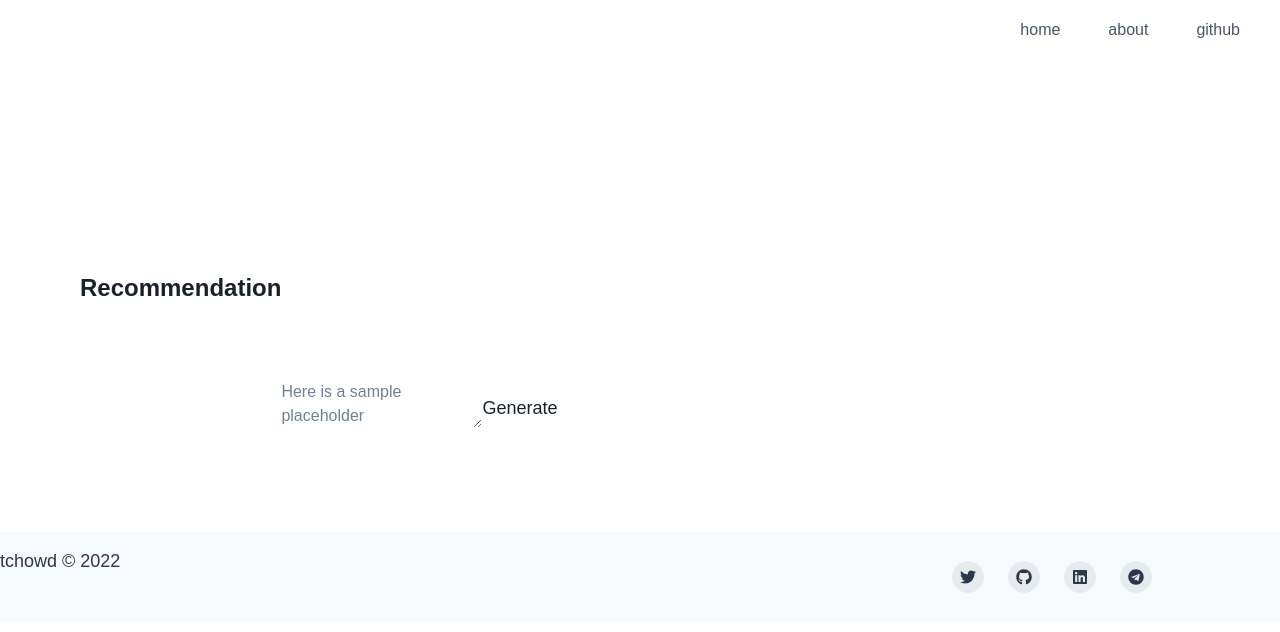
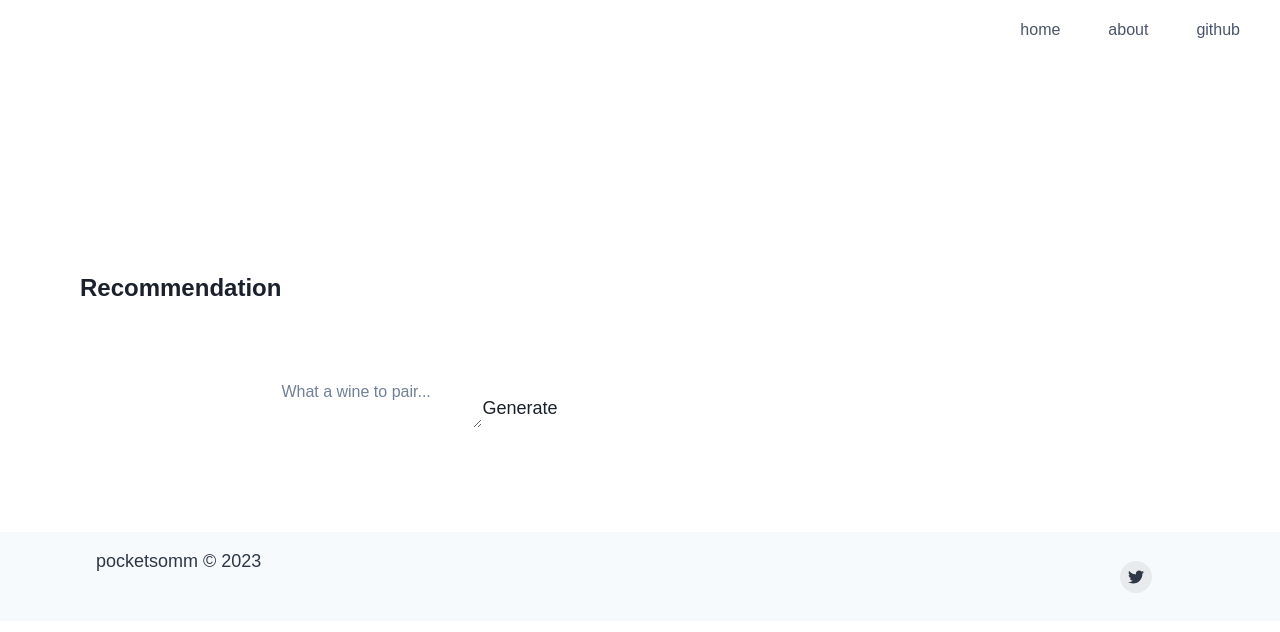
Before and after one commit to tchowd/pocketsomm, a Next.js app: page /foodpairing in a window 1280 px wide. Shown: the top 632 px of the page. Built offline with nearby package versions, Linux system fonts and the light colour scheme.

Commit message:
cleaning up output

```diff
--- a/pages/components/Footer.tsx
+++ b/pages/components/Footer.tsx
@@ -54,19 +54,10 @@ import {
           spacing={4}
           justify={{ base: 'center', md: 'space-between' }}
           align={{ base: 'center', md: 'center' }}>
-          <Text>tchowd © 2022 </Text>
+          <Text marginLeft={'6rem'}>pocketsomm © 2023 </Text>
           <Stack direction={'row'} spacing={6}>
             <SocialButton label={'Twitter'} href="https://twitter.com/tchowd_">
               <FaTwitter />
-            </SocialButton>
-            <SocialButton label={'Github'} href="https://github.com/turja-c">
-              <FaGithub />
-            </SocialButton>
-            <SocialButton label={'Linkedin'} href="https://linkedin.com/in/tchowd">
-              <FaLinkedin />
-            </SocialButton>
-            <SocialButton label={'Telegram'} href='https://telegram.org/tchowd'>
-              <FaTelegram />
             </SocialButton>
           </Stack>
         </Container>
--- a/pages/foodpairing/food.tsx
+++ b/pages/foodpairing/food.tsx
@@ -24,21 +24,6 @@ const MobileNav = () => {
       >
     <Container maxW={'2xl'}>
         <VStack marginTop={'1rem'} marginBottom={'5rem'}>
-            <Heading as="h1">experiences</Heading>
-            <Text color={'gray.500'}
-                fontSize={{ base: '1xl', sm: '1xl', lg: '1xl' }}
-                marginTop={'1rem'}>
-                here are a few of my experiences. please feel free to contact me directly to learn more or peek my{' '}
-                <Link color='blue.500' target="_blank" href='https://linkedin.com/in/tchowd'>linkedin</Link>!
-            </Text>
-            <Divider  marginTop={'2rem'}/>
-            <Text fontSize={15}> Analyst @ Ripple Ventures </Text>
-            <Text fontSize={15}>Technical Analyst @ Alchemy </Text>
-            <Text fontSize={15}>Contributor & DevRel @ Developer DAO </Text>
-            <Text fontSize={15}>Software Consultant @ KPMG </Text>
-            <Text fontSize={15}>Strategy & SWE @ Scotiabank </Text>
-            <Text fontSize={15}>Head Of Digital Marketing @ Toronto Machine Learning Society (TMLS) </Text>
-            <Text fontSize={15}>Head Server Assistant @ Alo Food Group </Text>
 
         </VStack>
       </Container>
@@ -89,7 +74,7 @@ const DesktopNav = () => {
                 <Textarea
                     value={userInput}
                     onChange={userInputChange}
-                    placeholder='Here is a sample placeholder'
+                    placeholder='What a wine to pair...'
                     size='sm'
                     maxW={300}
                 />
@@ -102,7 +87,9 @@ const DesktopNav = () => {
             </Box>
 
             <Box>
-                {openaiOutput}
+            {openaiOutput.split(/(\d+\.\s)/).map((openaiOutput: any) =>
+                <Box >{openaiOutput.split((string: string) => string.trim() !== "")}</Box>)
+                }
             </Box>
             </Center>
         </Container>
```
Also changed, not shown: pages/index.tsx (+6 -4 lines), pages/winepairing/wine.tsx (+23 -3 lines).
